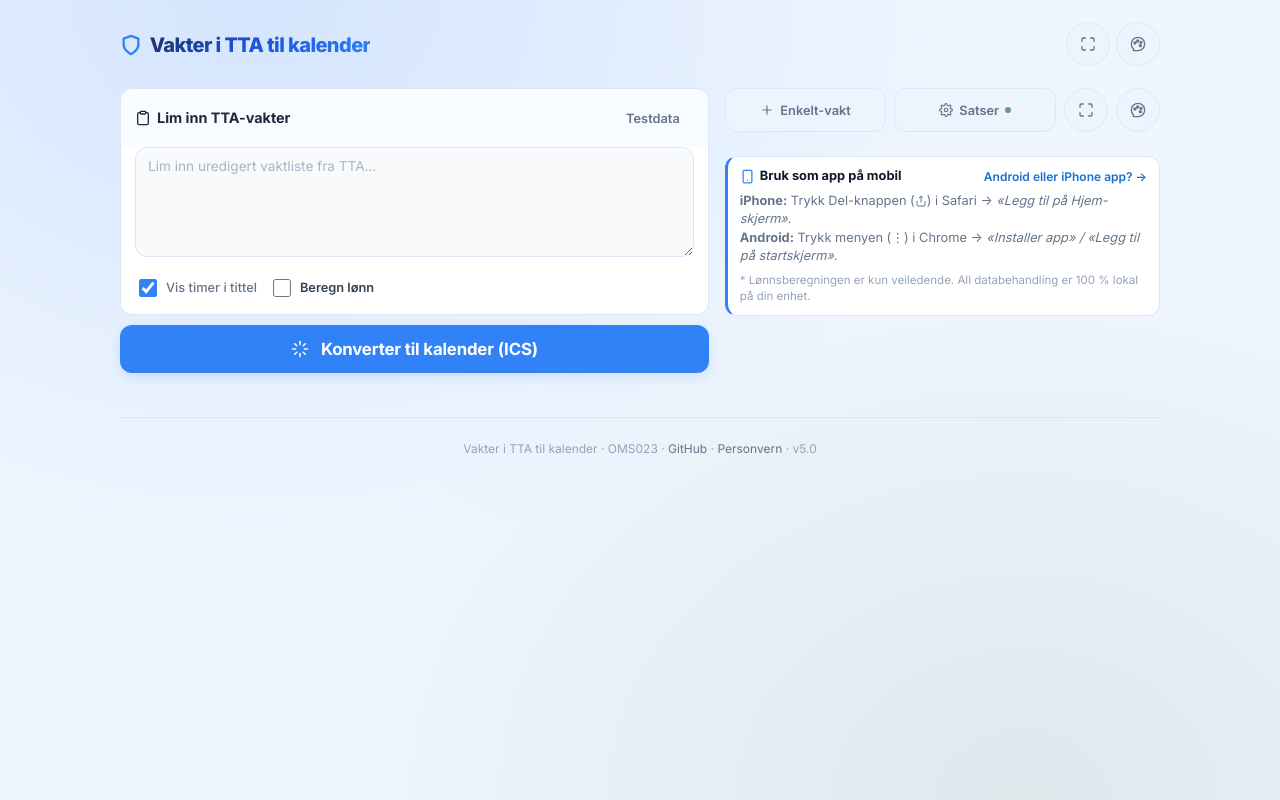
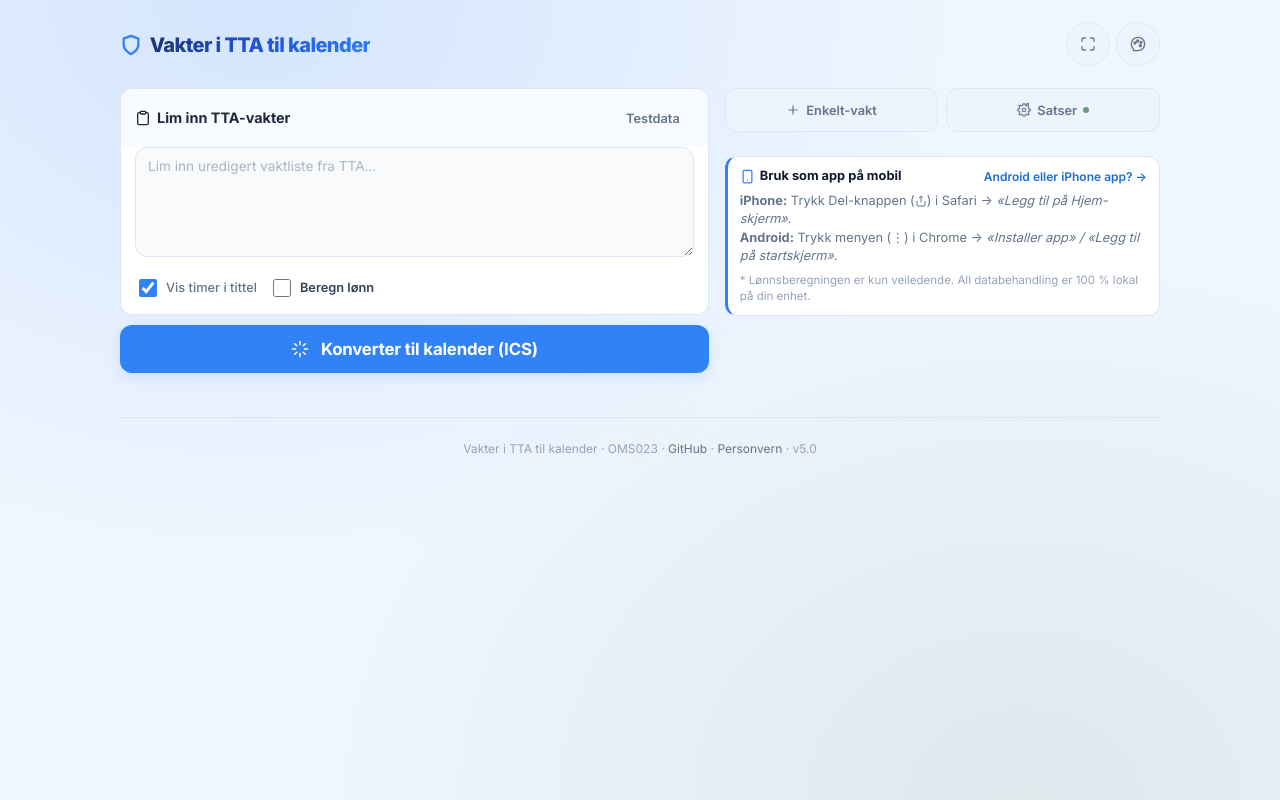
Before and after one commit to OleCreation/tta-ics, a plain HTML site: page index.html in a window 1280 px wide. Drawn offline with Linux system fonts and the light colour scheme.

Commit message:
Remove duplicate theme and width buttons from secondary tools bar

```diff
--- a/index.html
+++ b/index.html
@@ -105,14 +105,8 @@
                         <span>Enkelt-vakt</span>
                     </button>
                     <button class="tool-pill" onclick="toggleSection('salaryContent', 'salaryIcon')">
-                        <svg class="icon-inline" viewBox="0 0 24 24" width="14" height="14" stroke="currentColor" stroke-width="2" fill="none" stroke-linecap="round" stroke-linejoin="round"><circle cx="12" cy="12" r="3"></circle><path d="M19.4 15a1.65 1.65 0 0 0 .33 1.82l.06.06a2 2 0 1 1-2.83 2.83l-.06-.06a1.65 1.65 0 0 0-1.82-.33 1.65 1.65 0 0 0-1 1.51V21a2 2 0 0 1-4 0v-.09A1.65 1.65 0 0 0 9 19.4a1.65 1.65 0 0 0-1.82.33l-.06.06a2 2 0 1 1-2.83-2.83l.06-.06a1.65 1.65 0 0 0 .33-1.82 1.65 1.65 0 0 0-1.51-1H3a2 2 0 0 1 0-4h.09A1.65 1.65 0 0 0 4.6 9a1.65 1.65 0 0 0-.33-1.82l-.06-.06a2 2 0 1 1 2.83-2.83l.06.06a1.65 1.65 0 0 0 1.82.33H9a1.65 1.65 0 0 0 1-1.51V3a2 2 0 0 1 4 0v.09a1.65 1.65 0 0 0 1 1.51 1.65 1.65 0 0 0 1.82-.33l.06-.06a2 2 0 1 1 2.83 2.83l-.06.06a1.65 1.65 0 0 0-.33 1.82V9a1.65 1.65 0 0 0 1.51 1H21a2 2 0 0 1 0 4h-.09a1.65 1.65 0 0 0-1.51 1z"></path></svg>
+                        <svg class="icon-inline" viewBox="0 0 24 24" width="14" height="14" stroke="currentColor" stroke-width="2" fill="none" stroke-linecap="round" stroke-linejoin="round"><circle cx="12" cy="12" r="3"></circle><path d="M19.4 15a1.65 1.65 0 0 0 .33 1.82l.06.06a2 2 0 1 1-2.83 2.83l-.06-.06a1.65 1.65 0 0 0-1.82-.33 1.65 1.65 0 0 0-1 1.51V21a2 2 0 0 1-4 0v-.09A1.65 1.65 0 0 0 9 19.4a1.65 1.65 0 0 0-1.82.33l-.06.06a2 2 0 1 1-2.83-2.83l.06-.06a1.65 1.65 0 0 0 .33-1.82 1.65 1.65 0 0 0-1.51-1H3a2 2 0 0 1 0-4h.09A1.65 1.65 0 0 0 4.6 9a1.65 1.65 0 0 0-.33-1.82l-.06-.06a2 2 0 1 1 2.83-2.83l.06.06a1.65 1.65 0 0 0 1.82.33H9a1.65 1.65 0 0 0 1-1.51V3a2 2 0 0 1 4 0v.09a1.65 1.65 0 0 0 1 1.51 1.65 1.65 0 0 0 1.82-.33l.06-.06a2 2 0 1 1 2.83-2.83l.06-.06a1.65 1.65 0 0 0-.33 1.82V9a1.65 1.65 0 0 0 1.51 1H21a2 2 0 0 1 0 4h-.09a1.65 1.65 0 0 0-1.51 1z"></path></svg>
                         <span>Satser</span> <span id="satsStatus" class="status-dot"></span>
-                    </button>
-                    <button class="tool-pill icon-only" onclick="toggleLayoutWidth()" title="Bytt bredde (Kompakt / Dobbel)" aria-label="Bytt bredde">
-                        <svg class="icon-inline" viewBox="0 0 24 24" width="16" height="16" stroke="currentColor" stroke-width="2" fill="none" stroke-linecap="round" stroke-linejoin="round"><path d="M8 3H5a2 2 0 0 0-2 2v3m18 0V5a2 2 0 0 0-2-2h-3m0 18h3a2 2 0 0 0 2-2v-3M3 16v3a2 2 0 0 0 2 2h3"></path></svg>
-                    </button>
-                    <button class="tool-pill icon-only" onclick="cycleTheme()" title="Endre tema" aria-label="Endre tema">
-                        <svg class="icon-inline" viewBox="0 0 24 24" width="16" height="16" stroke="currentColor" stroke-width="2" fill="none" stroke-linecap="round" stroke-linejoin="round"><path d="M12 22C17.5228 22 22 17.5228 22 12C22 6.47715 17.5228 2 12 2C6.47715 2 2 6.47715 2 12C2 14.7255 3.09032 17.1962 4.85857 19C5.03442 19.1758 5.17822 19.3875 5.27595 19.6247C5.4529 20.0544 5.4116 20.5485 5.16853 20.9419C5.02058 21.1813 4.9375 21.4608 4.9375 21.7589C4.9375 21.892 5.04546 22 5.17857 22H12Z"></path><circle cx="7.5" cy="10.5" r="1.5" fill="currentColor"></circle><circle cx="11.5" cy="7.5" r="1.5" fill="currentColor"></circle><circle cx="16.5" cy="9.5" r="1.5" fill="currentColor"></circle><circle cx="15.5" cy="14.5" r="1.5" fill="currentColor"></circle></svg>
                     </button>
                 </div>
 
```
